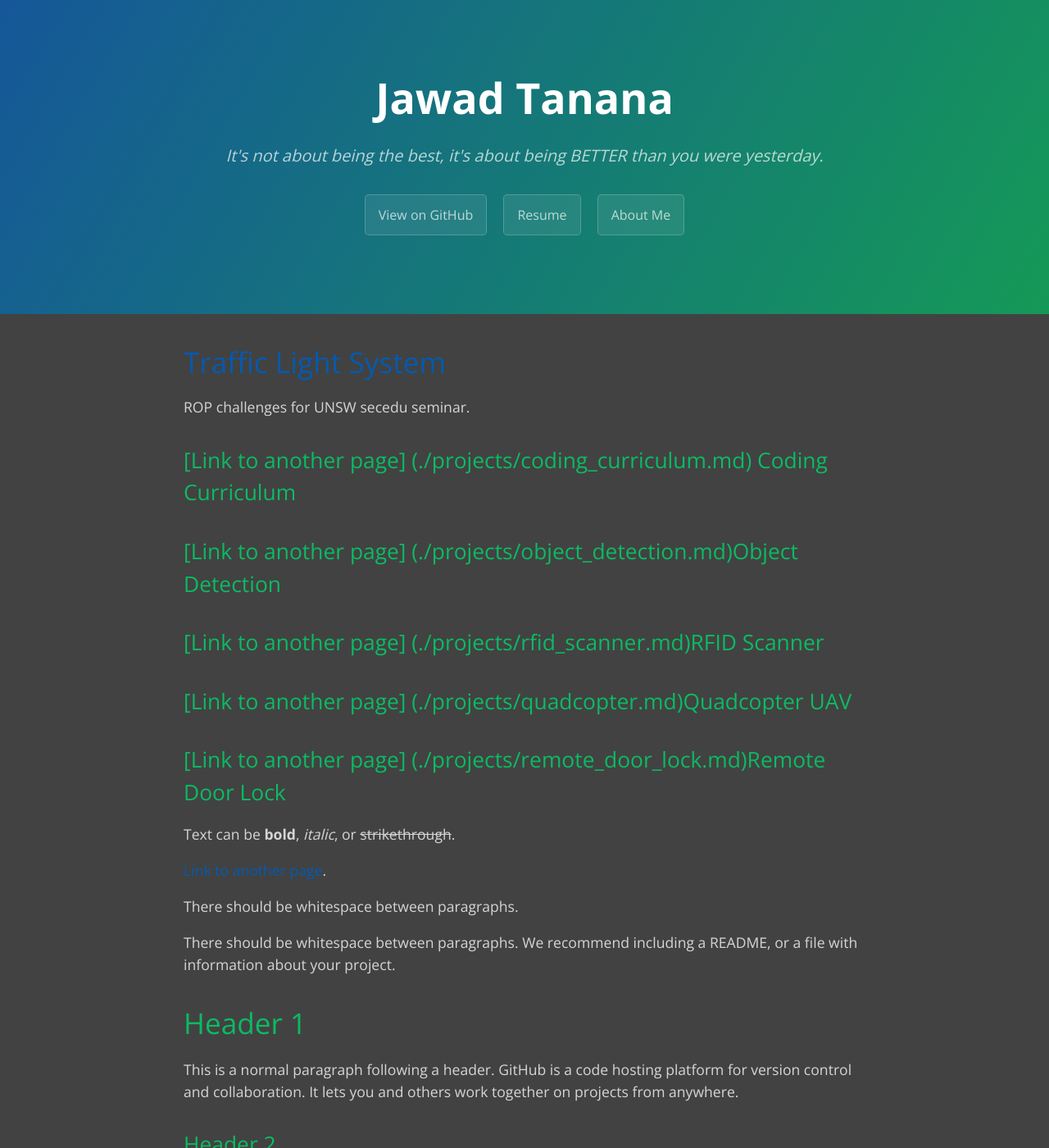
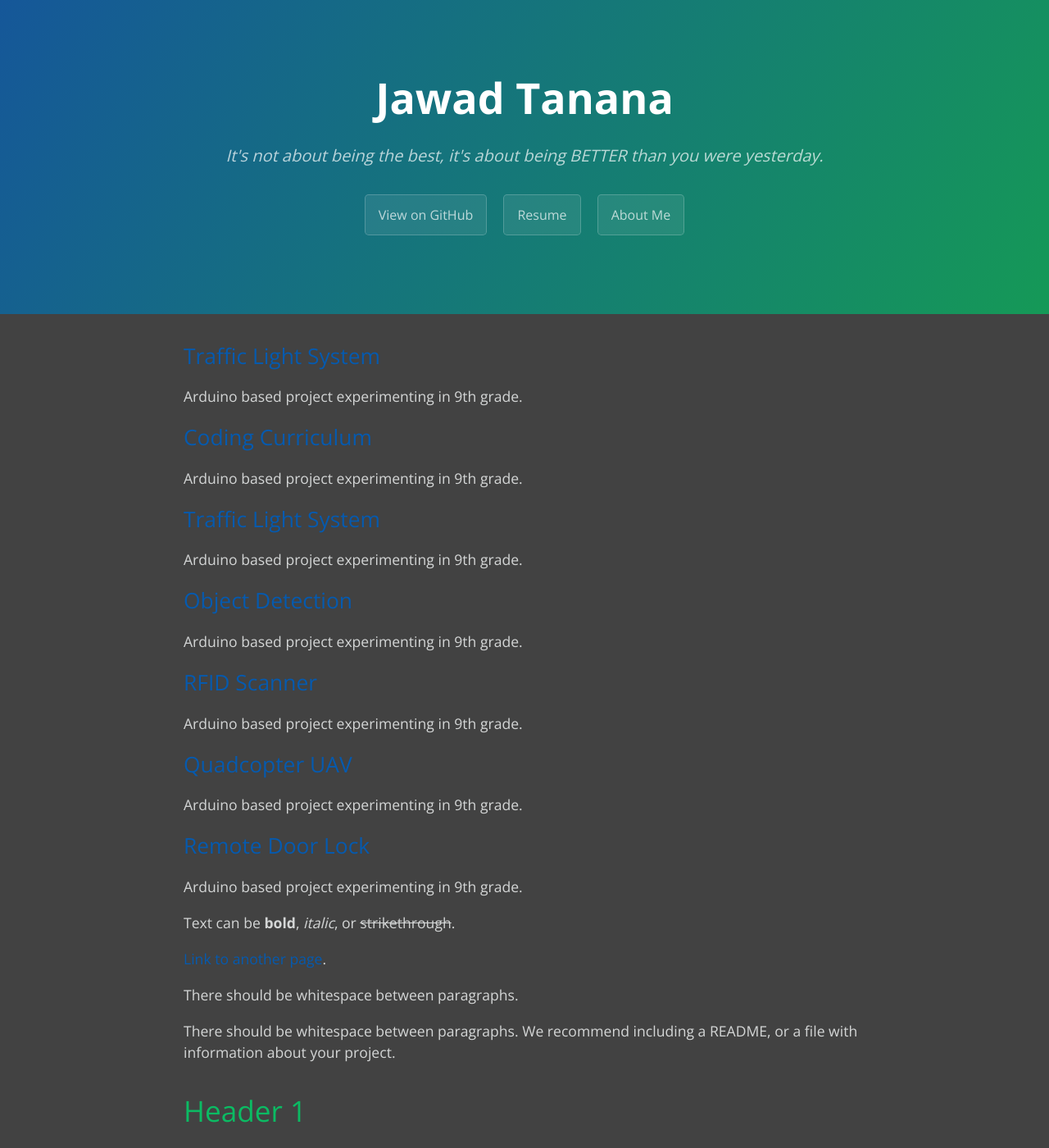
Before and after one commit to joey101/website, a Jekyll site: the page built from index.md, in a window 1280 px wide and 1400 px high. Shown: the whole window at 82% size. Built offline with Jekyll 4.4.1, drawn with Linux system fonts in a browser that asks for light colours.

Commit message:
titles with links

```diff
--- a/index.md
+++ b/index.md
@@ -3,24 +3,82 @@ layout: default
 ---
 <article class="post">
 
-      <h1><a href="./projects/traffic_light_system.md">Traffic Light System</a></h1>
+      <h2><a href="./projects/traffic_light_system.md">Traffic Light System</a></h2>
 
       <div class="entry">
-        <p>ROP challenges for UNSW secedu seminar.</p>
+        <p>Arduino based project experimenting in 9th grade.</p>
+
+
+      </div>
+
+</article>
+<article class="post">
+
+      <h2><a href="./projects/coding_curriculum.md">Coding Curriculum</a></h2>
+
+      <div class="entry">
+        <p>Arduino based project experimenting in 9th grade.</p>
+
+
+      </div>
+
+</article>
+<article class="post">
+
+      <h2><a href="./projects/traffic_light_system.md">Traffic Light System</a></h2>
+
+      <div class="entry">
+        <p>Arduino based project experimenting in 9th grade.</p>
+
+
+      </div>
+
+</article>
+<article class="post">
+
+      <h2><a href="./projects/object_detection.md">Object Detection</a></h2>
+
+      <div class="entry">
+        <p>Arduino based project experimenting in 9th grade.</p>
+
+
+      </div>
+
+</article>
+<article class="post">
+
+      <h2><a href="./projects/rfid_scanner.md">RFID Scanner</a></h2>
+
+      <div class="entry">
+        <p>Arduino based project experimenting in 9th grade.</p>
+
+
+      </div>
+
+</article>
+<article class="post">
+
+      <h2><a href="./projects/quadcopter.md">Quadcopter UAV</a></h2>
+
+      <div class="entry">
+        <p>Arduino based project experimenting in 9th grade.</p>
+
+
+      </div>
+
+</article>
+<article class="post">
+
+      <h2><a href="./projects/remote_door_lock.md">Remote Door Lock</a></h2>
+
+      <div class="entry">
+        <p>Arduino based project experimenting in 9th grade.</p>
 
 
       </div>
 
 </article>
 
-
-
-<!--<h2 [Link to another page] () -->
-## [Link to another page] (./projects/coding_curriculum.md) Coding Curriculum
-## [Link to another page] (./projects/object_detection.md)Object Detection
-## [Link to another page] (./projects/rfid_scanner.md)RFID Scanner
-## [Link to another page] (./projects/quadcopter.md)Quadcopter UAV
-## [Link to another page] (./projects/remote_door_lock.md)Remote Door Lock
 
 
 
```
